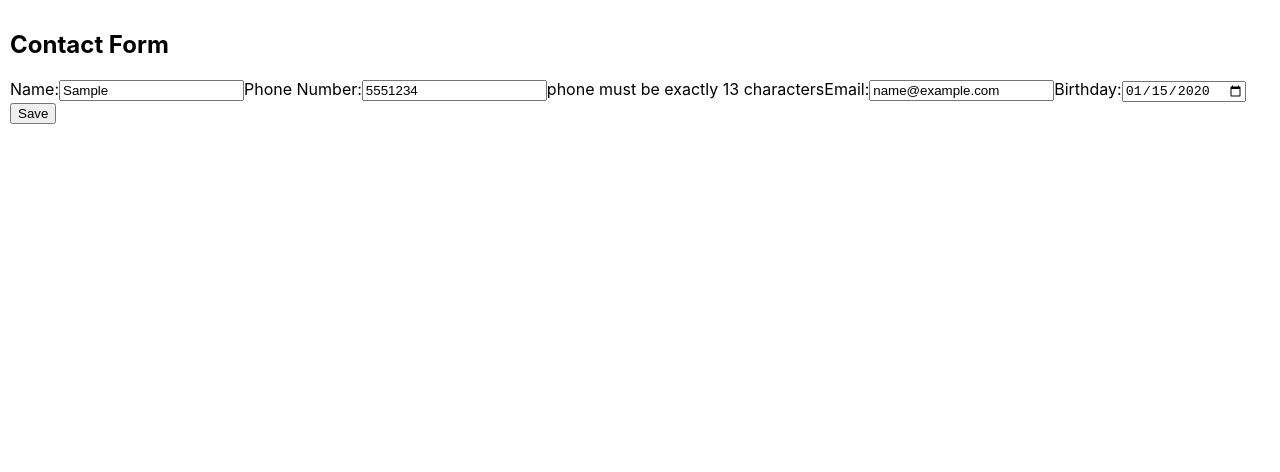
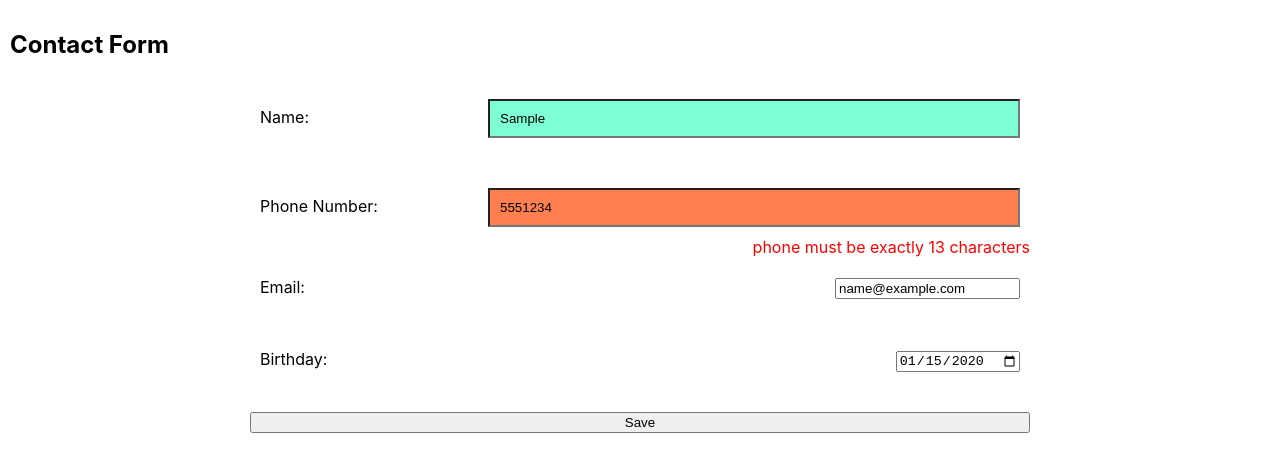
Before and after one commit to NataliiaYakovenko/react-vic-app, a React (Create React App) app: page / in a window 1280 px wide. Both pictures are taken after typing "Sample", "5551234", "name@example.com", "2020-01-15" into the empty fields and a click on the button "Save". Shown: the top 472 px of the page. Built offline with nearby package versions, Linux system fonts and the light colour scheme.

Commit message:
Add Formik Форма реєстрації

```diff
--- a/src/components/forms/ContactForm/ContactForm.jsx
+++ b/src/components/forms/ContactForm/ContactForm.jsx
@@ -1,7 +1,8 @@
 import { ErrorMessage, Field, Form, Formik } from "formik";
 import React from "react";
 import { CONTACT_VALIDATION_SCHEMA } from "../../../utils/validateYup";
-
+import styles from "./ContactForm.module.sass";
+import classNames from "classnames/bind";
 
 function ContactForm() {
   const initialValues = {
@@ -23,30 +24,73 @@
       validationSchema={CONTACT_VALIDATION_SCHEMA}
     >
       {(formikProps) => {
+        const nameClassNames = classNames(styles.input, {
+          [styles.valid]: !formikProps.errors.name && formikProps.touched.name,
+          [styles.invalid]: formikProps.errors.name && formikProps.touched.name,
+        });
+
+        const phoneClassNames = classNames(styles.input, {
+          [styles.valid]:
+            !formikProps.errors.phone && formikProps.touched.phone,
+          [styles.invalid]:
+            formikProps.errors.phone && formikProps.touched.phone,
+        });
         return (
-          <Form>
-            <label>
+          <Form className={styles.form}>
+            <label className={styles.lable}>
               <span>Name:</span>
-              <Field type='text' name='name' placeholder='Your name' autoFocus/>
-              <ErrorMessage name='name' component='span'/>
+              <Field
+                className={nameClassNames}
+                type="text"
+                name="name"
+                placeholder="Your name"
+                autoFocus
+              />
+              <ErrorMessage
+                className={styles.error}
+                name="name"
+                component="span"
+              />
             </label>
 
-            <label>
+            <label className={styles.lable}>
               <span>Phone Number:</span>
-              <Field type='tel' name='phone' placeholder='+380 00 000 00 00' />
-              <ErrorMessage name='phone'component='span'/>
+              <Field
+                className={phoneClassNames}
+                type="tel"
+                name="phone"
+                placeholder="+380 00 000 00 00"
+              />
+              <ErrorMessage
+                className={styles.error}
+                name="phone"
+                component="span"
+              />
             </label>
 
-            <label>
+            <label className={styles.lable}>
               <span>Email:</span>
-              <Field type='email' name='email' placeholder='email@gmail.com'/>
-              <ErrorMessage name='email' component='span'/>
+              <Field
+                type="email"
+                name="email"
+                placeholder="email@gmail.com"
+              />
+              <ErrorMessage
+                className={styles.error}
+                name="email"
+                component="span"
+              />
             </label>
 
-            <label>
+            <label className={styles.lable}>
               <span>Birthday:</span>
-              <Field type='date' name='birthday' />
-              <ErrorMessage name='birthday' component='span'/>
+              <Field
+               type="date" name="birthday" />
+              <ErrorMessage
+                className={styles.error}
+                name="birthday"
+                component="span"
+              />
             </label>
 
             <button type="submit">Save</button>
--- /dev/null
+++ b/src/components/forms/ContactForm/ContactForm.module.sass
@@ -0,0 +1,31 @@
+.form
+  display: flex
+  flex-direction: column
+  max-width: 800px
+  width: 100%
+  margin: 0 auto
+  padding: 10px
+
+  label
+    display: flex
+    justify-content: space-between
+    align-items: baseline
+    padding: 10px
+    margin-bottom: 30px
+    position: relative
+
+.error
+  position: absolute
+  top: 100%
+  right: 0
+  color: red
+
+.input
+  padding: 10px
+  width: 70%
+
+.valid
+  background-color: aquamarine
+
+.invalid
+  background-color: coral
```
Also changed, not shown: src/components/forms/ContactForm/ContactForm.module.SASS (deleted, +0 -31 lines).
